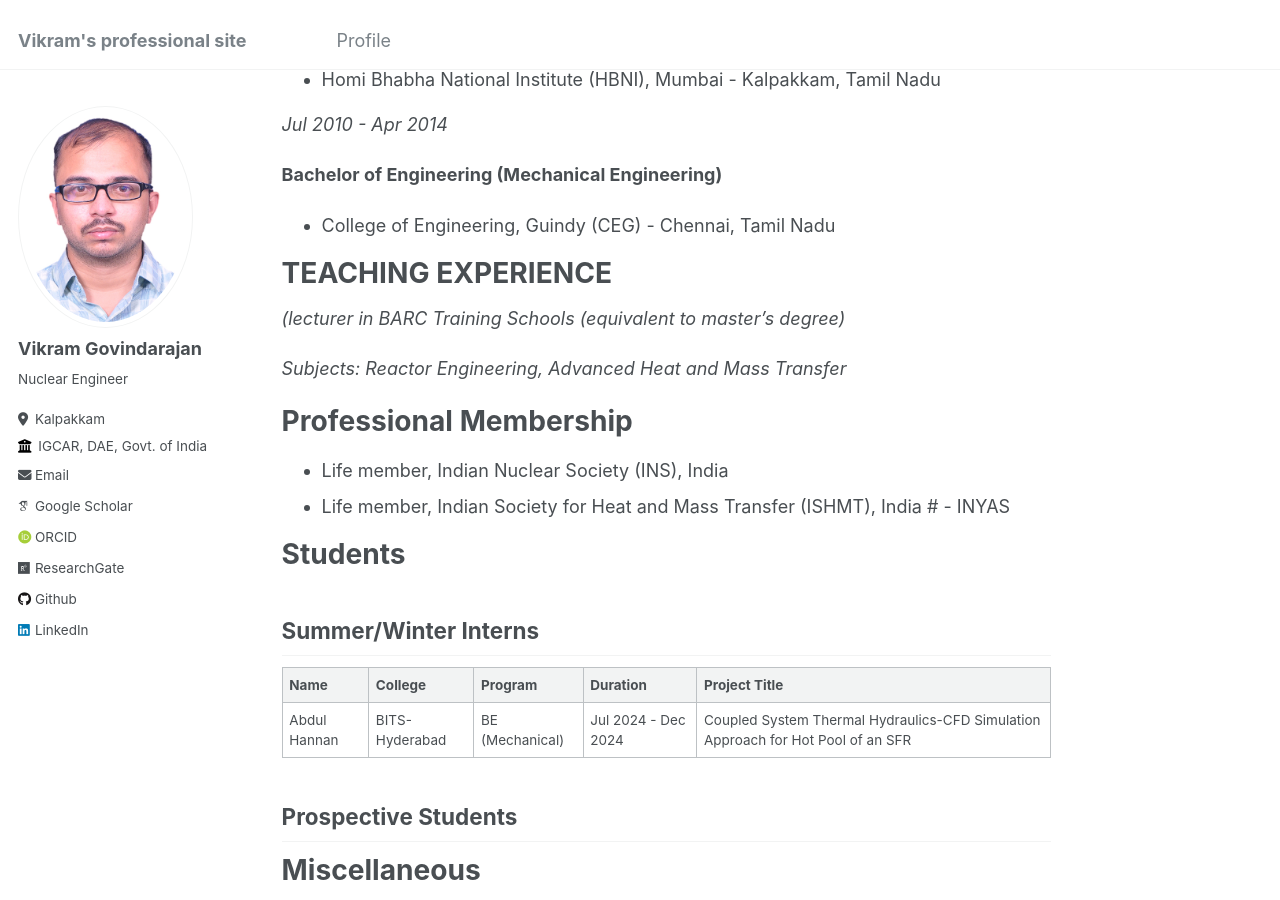
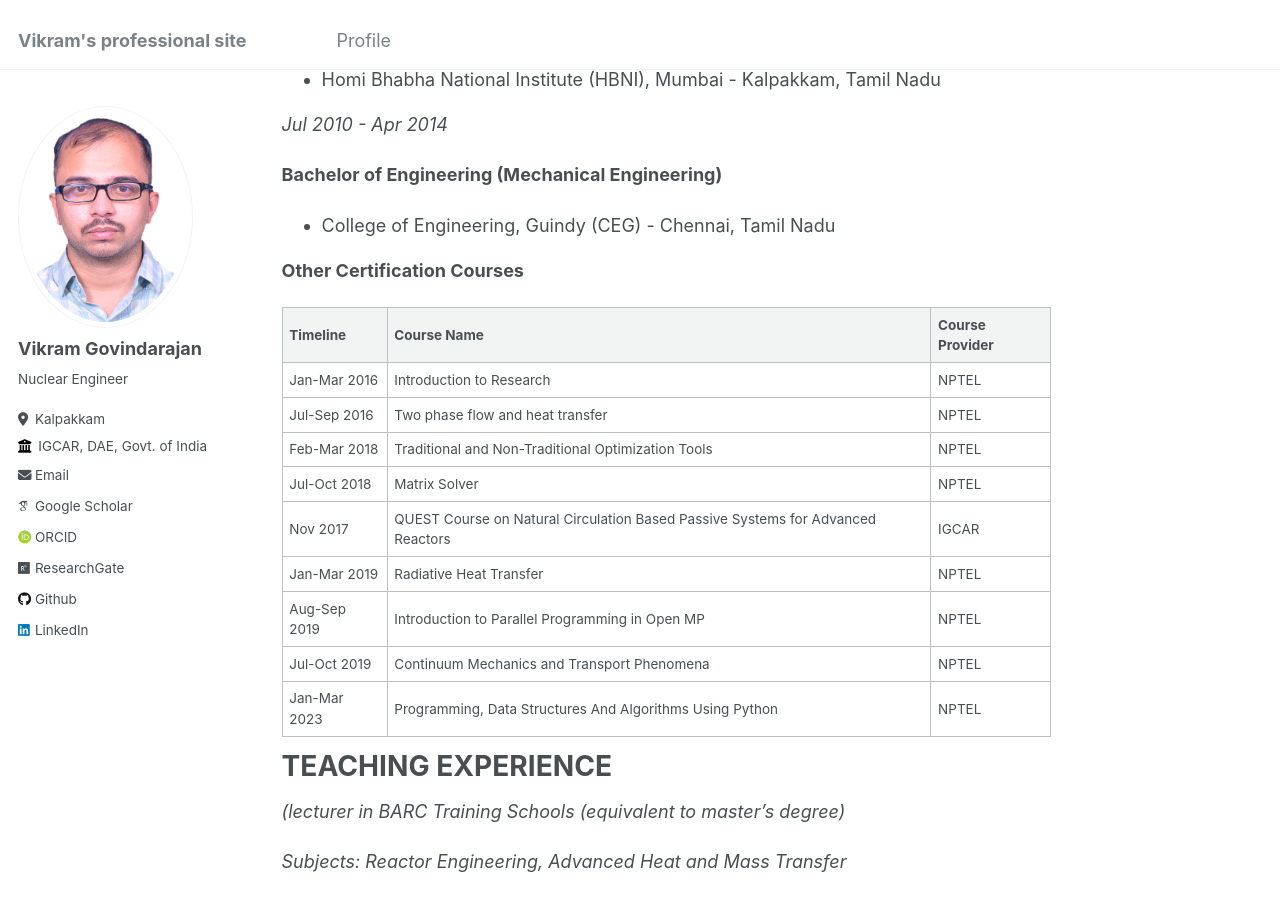
Before and after one commit to VikramGovindarajan/vikramgovindarajan.github.io, a Jekyll site: the page built from _pages/profile.md, in a window 1280 px wide and 900 px high, scrolled down 554 px. Built offline with Jekyll 4.4.1, drawn with Linux system fonts in a browser that asks for light colours; some web fonts are replaced.

Commit message:
add other certification courses

```diff
--- a/_pages/profile.md
+++ b/_pages/profile.md
@@ -23,6 +23,20 @@ EDUCATION
 
 **Bachelor of Engineering (Mechanical Engineering)**
   -  College of Engineering, Guindy (CEG) - Chennai, Tamil Nadu
+
+**Other Certification Courses**
+
+| Timeline       | Course Name                                                      | Course Provider |
+|----------------|------------------------------------------------------------------|-----------------|
+| Jan-Mar 2016   | Introduction to Research                                        | NPTEL          |
+| Jul-Sep 2016   | Two phase flow and heat transfer                                 | NPTEL          |
+| Feb-Mar 2018   | Traditional and Non-Traditional Optimization Tools               | NPTEL          |
+| Jul-Oct 2018   | Matrix Solver                                                   | NPTEL          |
+| Nov 2017       | QUEST Course on Natural Circulation Based Passive Systems for Advanced Reactors | IGCAR |
+| Jan-Mar 2019   | Radiative Heat Transfer                                          | NPTEL          |
+| Aug-Sep 2019   | Introduction to Parallel Programming in Open MP                  | NPTEL          |
+| Jul-Oct 2019   | Continuum Mechanics and Transport Phenomena                      | NPTEL          |
+| Jan-Mar 2023   | Programming, Data Structures And Algorithms Using Python         | NPTEL          |
 
 
 TEACHING EXPERIENCE
```
